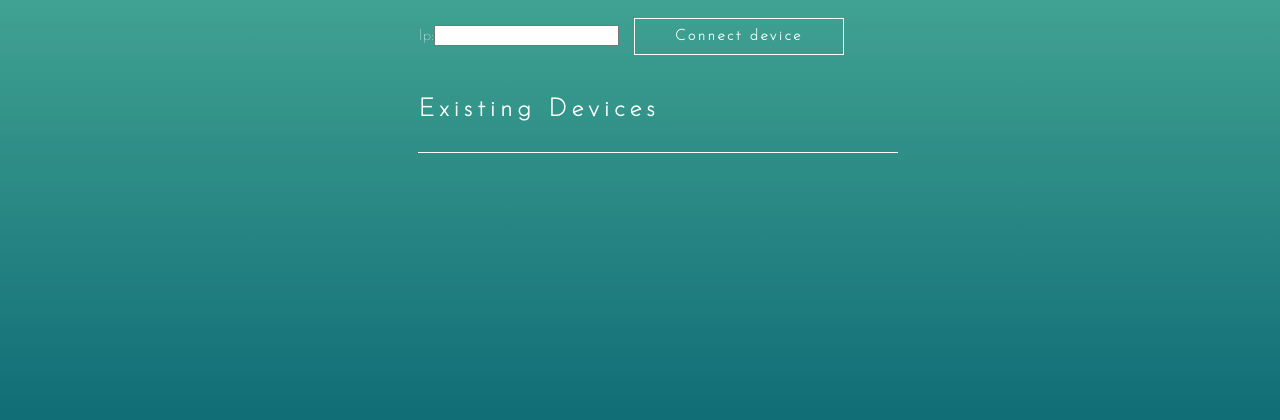
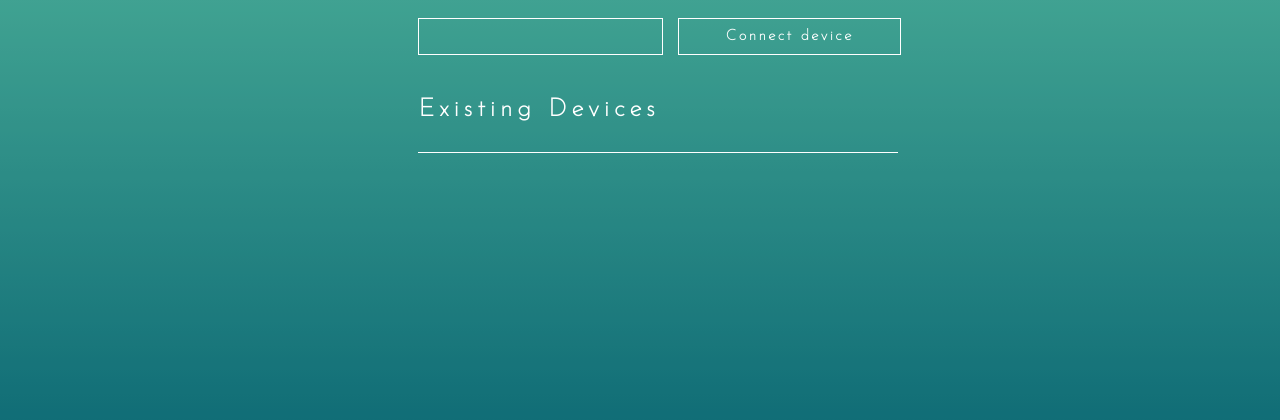
Before and after one commit to teamjst/Fixes, a Django app: page /adddevice/ in a window 1280 px wide. Shown: the part 234-654 px from the top of the page. Run offline with Django 3.2, Linux system fonts and the light colour scheme; a user stored in the database is signed in; some libraries are stand-ins or nearby versions.

Commit message:
device fix

```diff
--- a/assets/css/device.css
+++ b/assets/css/device.css
@@ -120,6 +120,12 @@ button {
 
 }
 
+.errorlist {
+    display: none;
+
+}
+
+
 button:hover, button:active {
   color:#fff;
   background:rgba(0, 0, 0, 0.2);
@@ -211,3 +217,19 @@ button:hover, button:active {
     cursor: pointer;
   background:rgba(0, 0, 0, 0.2);
 }
+
+label {
+    display: none;
+}
+
+input {
+    background: transparent;
+    color: white;
+    border: 1.5px solid white;
+    padding: 10px;
+    font-family: 'Josefin Sans';
+    font-size: 15px;
+    font-weight: bold;
+    letter-spacing: 3px;
+    width: 223px;
+}
```
